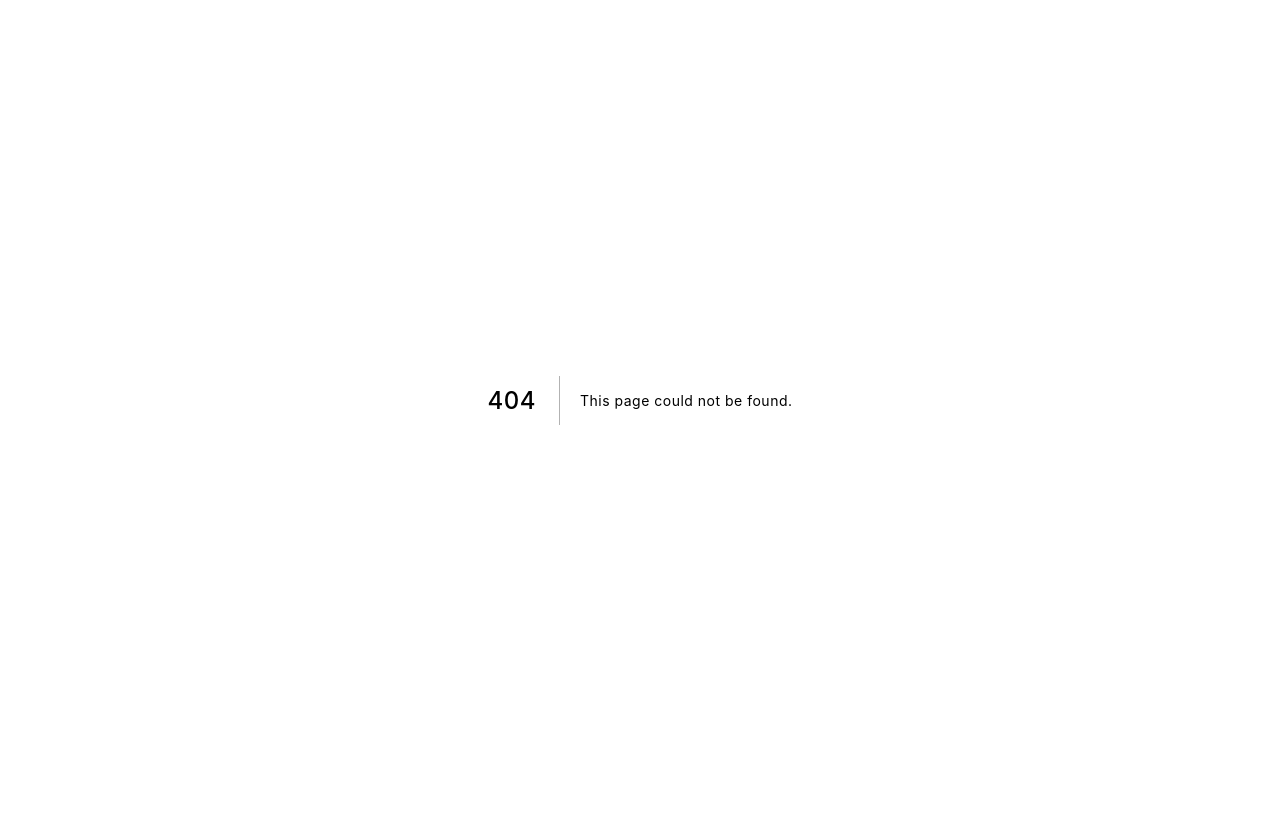
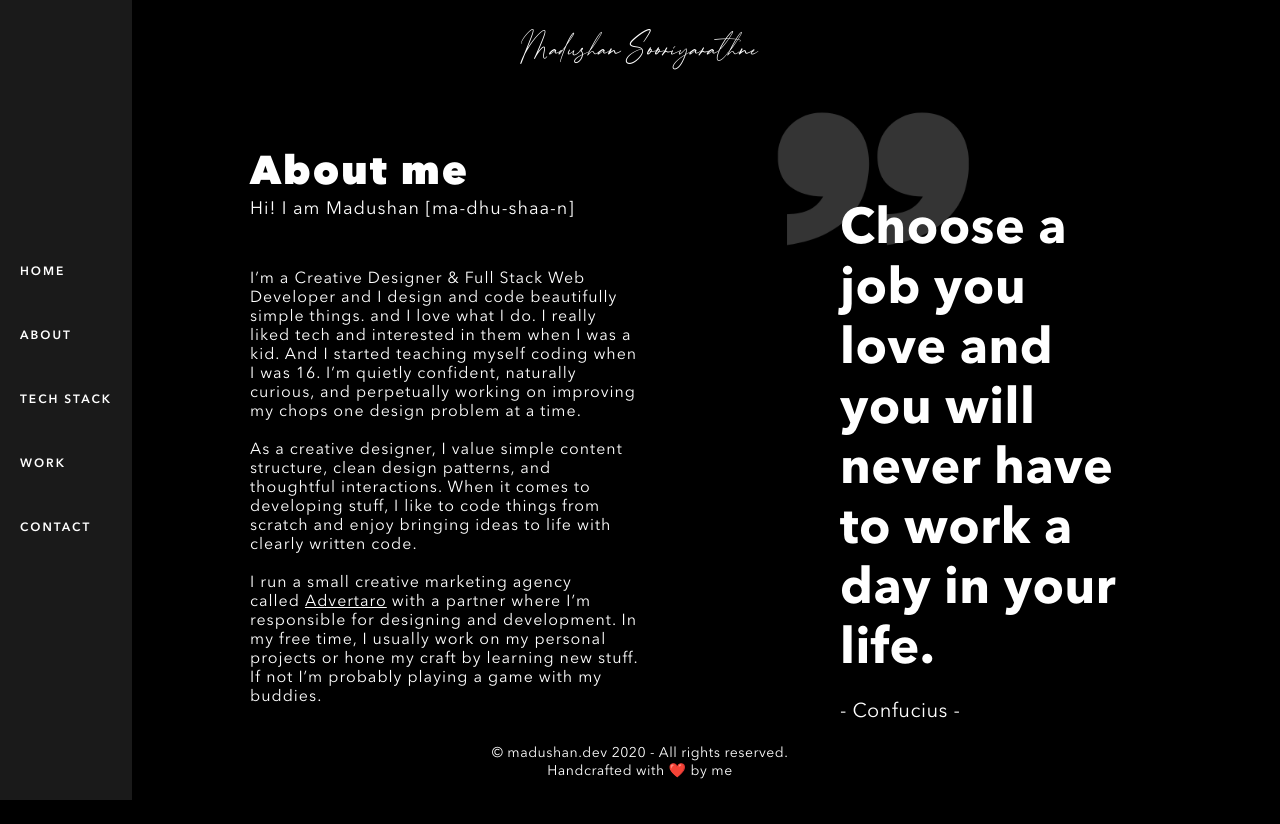
Before and after one commit to madushan-sooriyarathne/madushan-portfolio, a Next.js app: page /about in a window 1280 px wide. Before the commit this address had no page. Before the commit the page ends 800 px from the top, so only its background shows below. Built offline with nearby package versions, Linux system fonts and the light colour scheme.

Commit message:
created the about page

```diff
--- /dev/null
+++ b/pages/about.js
@@ -0,0 +1,12 @@
+import AboutSection from "../components/layout/about/AboutSection";
+import Page from "../components/layout/page/Page";
+
+const About = () => {
+  return (
+    <Page>
+      <AboutSection />
+    </Page>
+  );
+};
+
+export default About;
```
